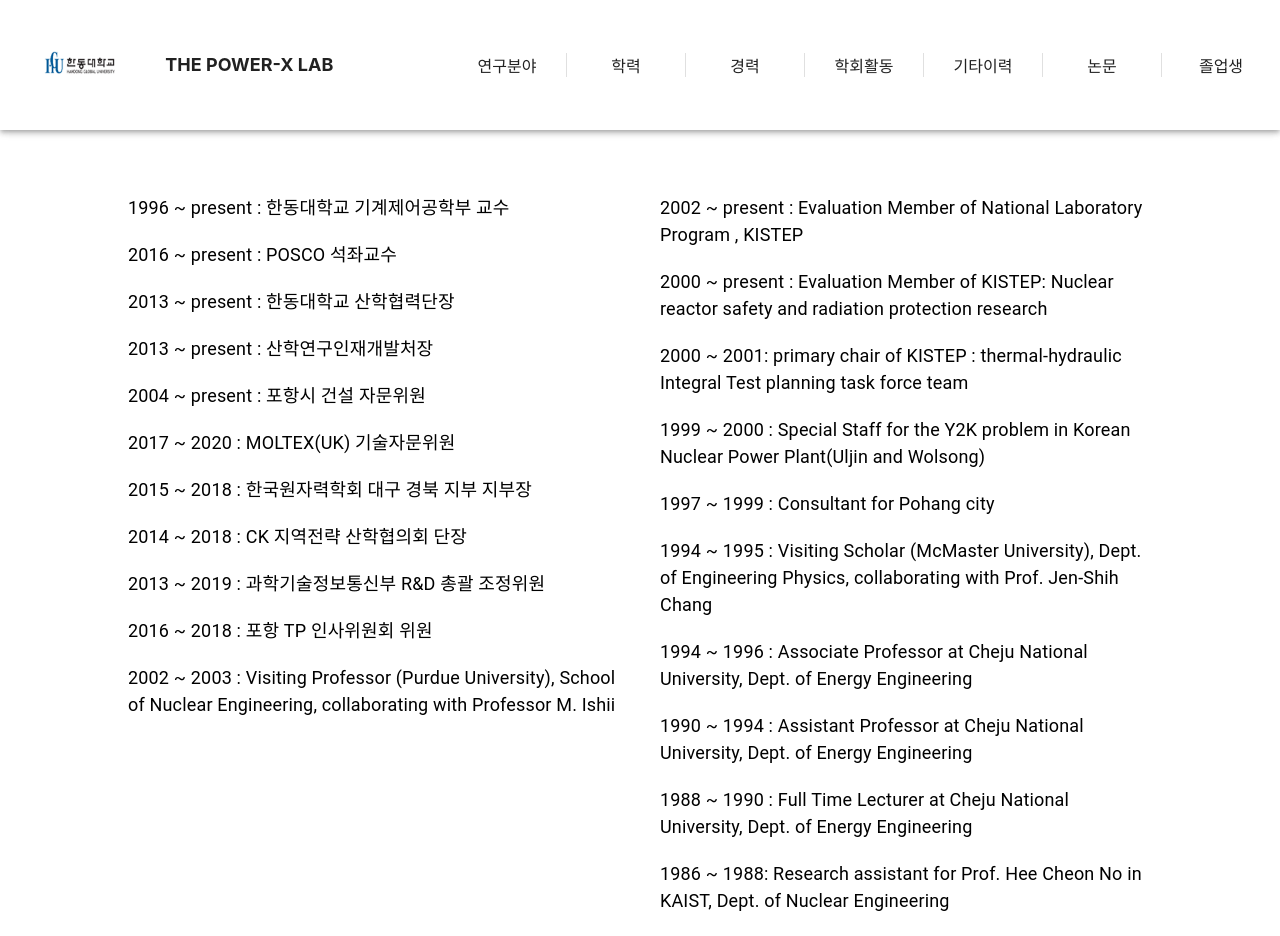
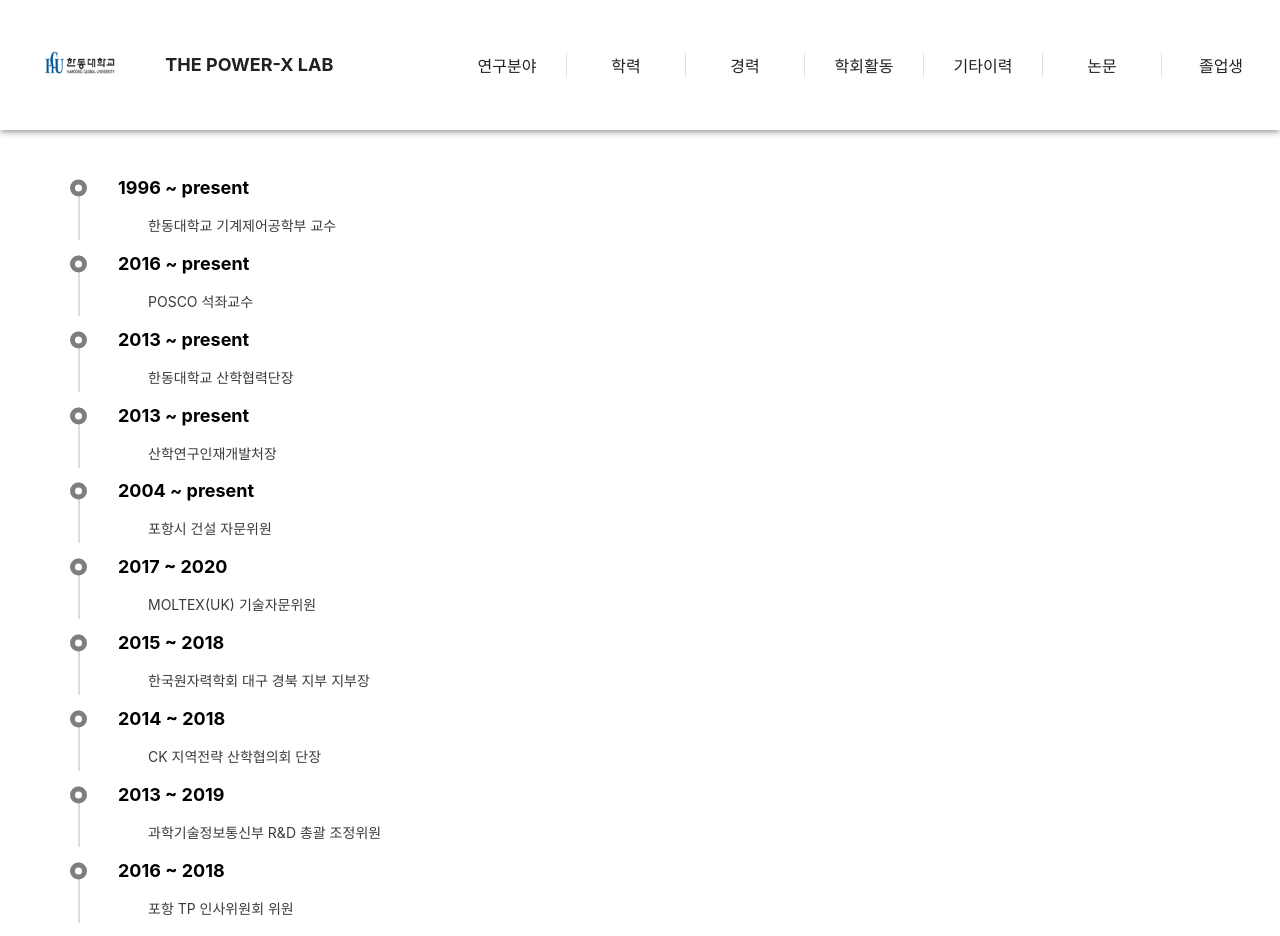
Before and after one commit to jylee378/hgu-power-lab, a Next.js app: page /career in a window 1280 px wide. Shown: the top 936 px of the page. Built offline with nearby package versions, Linux system fonts and the light colour scheme.

Commit message:
History CSS

```diff
--- a/pages/career.tsx
+++ b/pages/career.tsx
@@ -1,43 +1,48 @@
 import type { NextPage } from 'next'
-import { Box, Typography, Grid } from '@mui/material'
+import { Box } from '@mui/material'
 
 const styles = {
-    fontStyle : {
+    fontStyle: {
         fontSize: '18px',
         marginBottom: '20px'
     }
 }
 
+const data = [
+    { period: "1996 ~ present", text: "한동대학교 기계제어공학부 교수" },
+    { period: "2016 ~ present", text: "POSCO 석좌교수" },
+    { period: "2013 ~ present", text: "한동대학교 산학협력단장" },
+    { period: "2013 ~ present", text: "산학연구인재개발처장" },
+    { period: "2004 ~ present", text: "포항시 건설 자문위원" },
+    { period: "2017 ~ 2020", text: "MOLTEX(UK) 기술자문위원" },
+    { period: "2015 ~ 2018", text: "한국원자력학회 대구 경북 지부 지부장" },
+    { period: "2014 ~ 2018", text: "CK 지역전략 산학협의회 단장" },
+    { period: "2013 ~ 2019", text: "과학기술정보통신부 R&D 총괄 조정위원" },
+    { period: "2016 ~ 2018", text: "포항 TP 인사위원회 위원" },
+    { period: "2002 ~ present", text: "Visiting Professor (Purdue University), School of Nuclear Engineering, collaborating with Professor M. Ishii" },
+    { period: "2000 ~ present", text: "Evaluation Member of National Laboratory Program , KISTEP" },
+    { period: "2000 ~ 2001", text: "Evaluation Member of KISTEP: Nuclear reactor safety and radiation protection research" },
+    { period: "1999 ~ 2000", text: "primary chair of KISTEP : thermal-hydraulic Integral Test planning task force team" },
+    { period: "1997 ~ 1999", text: "Special Staff for the Y2K problem in Korean Nuclear Power Plant(Uljin and Wolsong)" },
+    { period: "1994 ~ 1995", text: "Consultant for Pohang city" },
+    { period: "1994 ~ 1996", text: "Associate Professor at Cheju National University, Dept. of Energy Engineering" },
+    { period: "1990 ~ 1994", text: "Assistant Professor at Cheju National University, Dept. of Energy Engineering" },
+    { period: "1988 ~ 1990", text: "Full Time Lecturer at Cheju National University, Dept. of Energy Engineering" },
+    { period: "1986 ~ 1988", text: "Research assistant for Prof. Hee Cheon No in KAIST, Dept. of Nuclear Engineering" }
+]
+
 const Career: NextPage = () => {
     return (
-        <Box style={{padding: '130px 10% 50px 10%'}}>
-            <Grid container display='flex' spacing={5}>
-                <Grid item md={6}>
-                    <Typography style={styles.fontStyle}>1996 ~ present : 한동대학교 기계제어공학부 교수</Typography>
-                    <Typography style={styles.fontStyle}>2016 ~ present : POSCO 석좌교수</Typography>
-                    <Typography style={styles.fontStyle}>2013 ~ present : 한동대학교 산학협력단장</Typography>
-                    <Typography style={styles.fontStyle}>2013 ~ present : 산학연구인재개발처장</Typography>
-                    <Typography style={styles.fontStyle}>2004 ~ present : 포항시 건설 자문위원</Typography>
-                    <Typography style={styles.fontStyle}>2017 ~ 2020 : MOLTEX(UK) 기술자문위원</Typography>
-                    <Typography style={styles.fontStyle}>2015 ~ 2018 : 한국원자력학회 대구 경북 지부 지부장</Typography>
-                    <Typography style={styles.fontStyle}>2014 ~ 2018 : CK 지역전략 산학협의회 단장</Typography>
-                    <Typography style={styles.fontStyle}>2013 ~ 2019 : 과학기술정보통신부 R&amp;D 총괄 조정위원</Typography>
-                    <Typography style={styles.fontStyle}>2016 ~ 2018 : 포항 TP 인사위원회 위원</Typography>
-                    <Typography style={styles.fontStyle}>2002 ~ 2003 : Visiting Professor (Purdue University), School of Nuclear Engineering, collaborating with Professor M. Ishii</Typography>
-                </Grid>
-                <Grid item md={6}>
-                    <Typography style={styles.fontStyle}>2002 ~ present : Evaluation Member of National Laboratory Program , KISTEP</Typography>
-                    <Typography style={styles.fontStyle}>2000 ~ present : Evaluation Member of KISTEP: Nuclear reactor safety and radiation protection research</Typography>
-                    <Typography style={styles.fontStyle}>2000 ~ 2001: primary chair of KISTEP : thermal-hydraulic Integral Test planning task force team</Typography>
-                    <Typography style={styles.fontStyle}>1999 ~ 2000 : Special Staff for the Y2K problem in Korean Nuclear Power Plant(Uljin and Wolsong)</Typography>
-                    <Typography style={styles.fontStyle}>1997 ~ 1999 : Consultant for Pohang city</Typography>
-                    <Typography style={styles.fontStyle}>1994 ~ 1995 : Visiting Scholar (McMaster University), Dept. of Engineering Physics, collaborating with Prof. Jen-Shih Chang</Typography>
-                    <Typography style={styles.fontStyle}>1994 ~ 1996 : Associate Professor at Cheju National University, Dept. of Energy Engineering</Typography>
-                    <Typography style={styles.fontStyle}>1990 ~ 1994 : Assistant Professor at Cheju National University, Dept. of Energy Engineering</Typography>
-                    <Typography style={styles.fontStyle}>1988 ~ 1990 : Full Time Lecturer at Cheju National University, Dept. of Energy Engineering</Typography>
-                    <Typography style={styles.fontStyle}>1986 ~ 1988: Research assistant for Prof. Hee Cheon No in KAIST, Dept. of Nuclear Engineering</Typography>
-                </Grid>
-            </Grid>
+        <Box className="career">
+            {
+                data.map((item, index) => (
+                    <div key={index}>
+                        <h2>{item.period}</h2>
+                        <span>{item.text}</span>
+                    </div>
+                    )
+                )
+            }
         </Box>
     )
 }
--- a/styles/globals.css
+++ b/styles/globals.css
@@ -14,3 +14,49 @@ a {
 * {
   box-sizing: border-box;
 }
+
+.career {
+ padding: 100px 70px 50px 70px;
+}
+.career h2 {
+  position: relative;
+  font-size: 18px;
+  color: #000;
+  line-height: 1;
+}
+.career h2:before {
+  content: "";
+  position: absolute;
+  left: -48px;
+  top: 50%;
+  width: 17px;
+  height: 17px;
+  border-radius: 100%;
+  background: #fff;
+  border: 5px solid #7e7e7e;
+  transform: translateY(-50%);
+  box-sizing: border-box;
+}
+.career div {
+  position: relative;
+  padding: 0 0 0 48px;
+}
+.career div:before {
+  content: "";
+  position: absolute;
+  left: 8px;
+  top: 0;
+  width: 2px;
+  height: 100%;
+  background: #ddd;
+}
+.career div:first-child::before {
+  top: 10px;
+  height: calc(100% - 10px)
+}
+.career span {
+  font-size: 14px;
+  color: #3b3b3b;
+  margin-left: 30px;
+  line-height: 2;
+}
```
